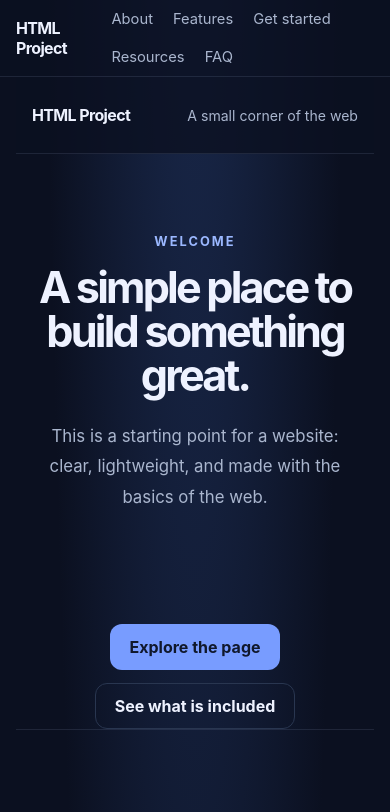
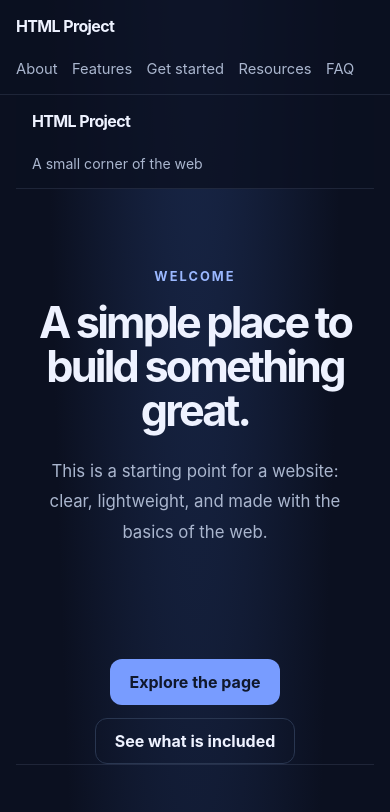
Before and after one commit to GDDASH45/htmlproject, a plain HTML site: page index.html in a window 390 px wide. Shown: the top 812 px of the page. Drawn offline with Linux system fonts and the light colour scheme.

Commit message:
Improve mobile navigation layout

```diff
--- a/index.html
+++ b/index.html
@@ -249,6 +249,19 @@
 
     .site-footer p { margin: 0; }
     .site-footer a { text-decoration: none; }
+    @media (max-width: 680px) {
+      .header-inner {
+        align-items: flex-start;
+        flex-direction: column;
+        justify-content: center;
+        padding-block: 1rem;
+      }
+
+      .site-nav { gap: 0.9rem; }
+      .hero { padding-top: 5rem; }
+      .card-grid { grid-template-columns: 1fr; }
+      .section { padding-block: 3.5rem; }
+    }
   </style>
 </head>
 <body>
```
